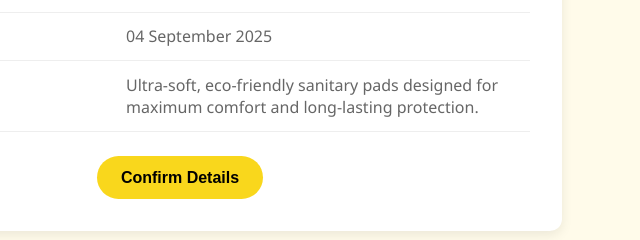
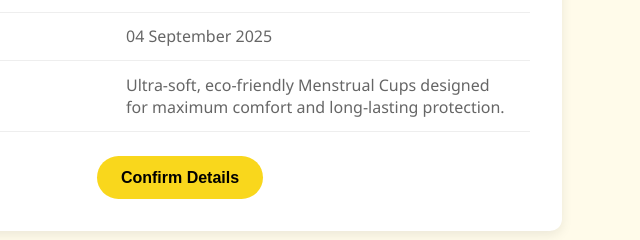
Before and after one commit to Arnimsharma/Only-product-details, a plain HTML site: page index.html in a window 1280 px wide. Shown: the part 361-601 px from the top of the page, 460-1100 px from the left. Drawn offline with Linux system fonts and the light colour scheme.

Commit message:
Update index.html

```diff
--- a/index.html
+++ b/index.html
@@ -99,7 +99,7 @@
       </tr>
       <tr>
         <td>Description</td>
-        <td>Ultra-soft, eco-friendly sanitary pads designed for maximum comfort and long-lasting protection.</td>
+        <td>Ultra-soft, eco-friendly Menstrual Cups designed for maximum comfort and long-lasting protection.</td>
       </tr>
     </table>
     <button class="btn" onclick="showThanks()">Confirm Details</button>
```
